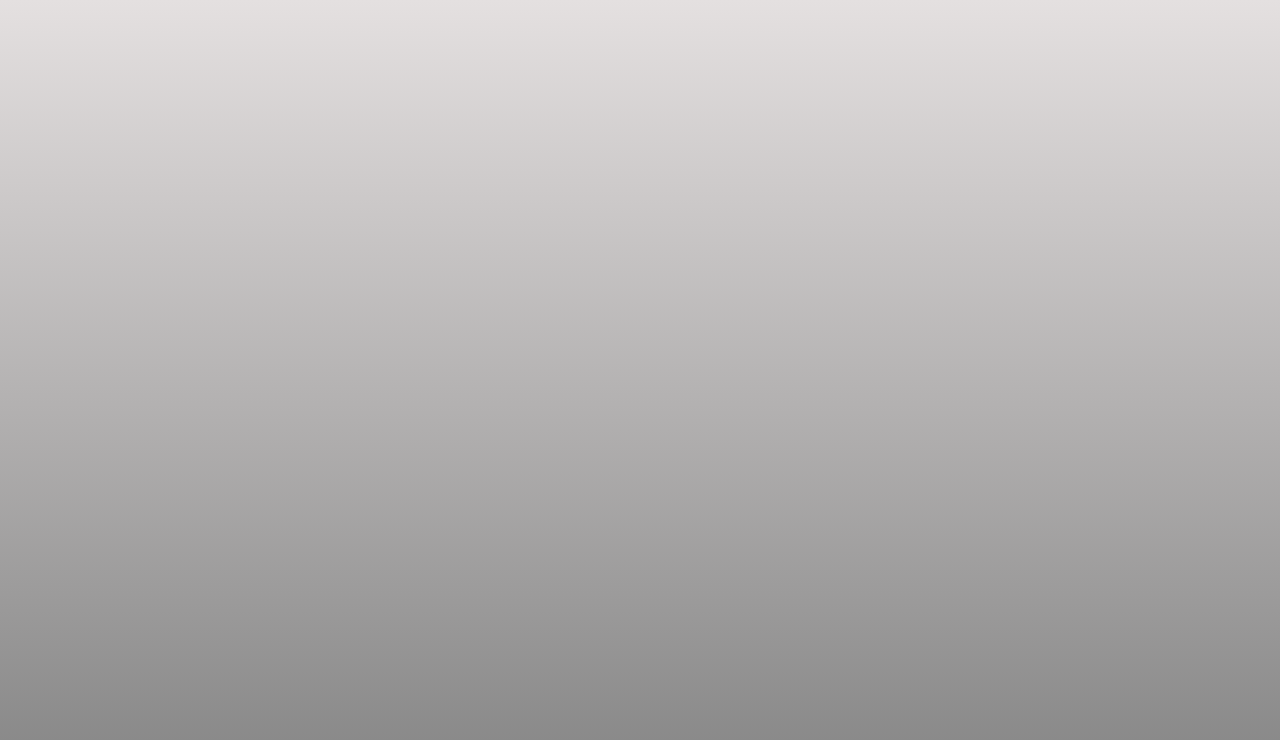
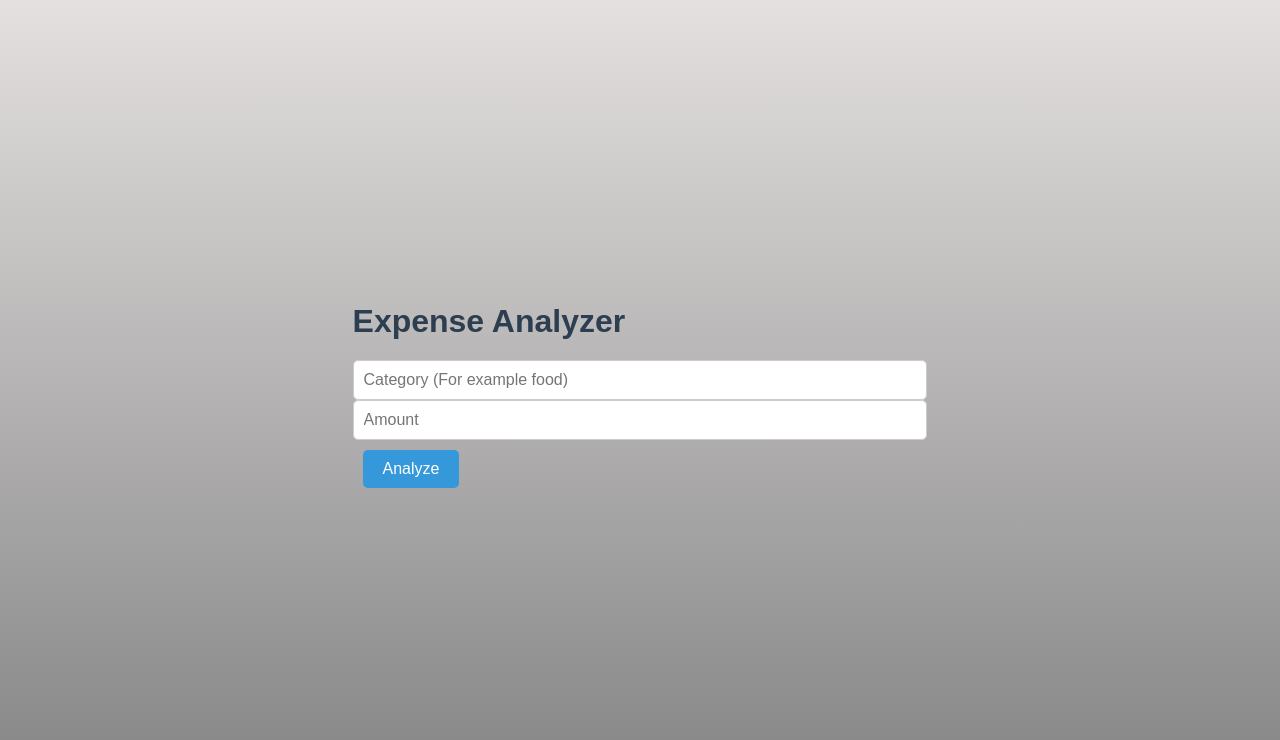
Before and after one commit to aliva2/Financial-Tracker-Frontend, a React (Create React App) app: page /expense-analyzer in a window 1280 px wide. Before the commit this address had no page. Shown: the top 740 px of the page. Built offline with nearby package versions, Linux system fonts and the light colour scheme; sample sign-in values are in the browser's storage.

Commit message:
Adding openAI

```diff
--- a/src/App.js
+++ b/src/App.js
@@ -1,35 +1,46 @@
-import React, { useState } from "react";
-import { BrowserRouter as Router, Routes, Route, Navigate } from "react-router-dom"; // Import routing components
-import LoginForm from "./Components/auth/LoginForm/LoginForm";
-import RegisterForm from "./Components/auth/RegisterForm/RegisterForm";
-import Dashboard from "./Components/Dashboard/Dashboard";
-import Settings from "./Components/Dashboard/Settings";
-import RequireAuth from "./Components/RequireAuth";
+import React, { useState } from 'react';
+import { BrowserRouter as Router, Routes, Route, Navigate } from 'react-router-dom';
+import LoginForm from './Components/auth/LoginForm/LoginForm';
+import RegisterForm from './Components/auth/RegisterForm/RegisterForm';
+import Dashboard from './Components/Dashboard/Dashboard';
+import Settings from './Components/Dashboard/Settings';
+import ExpenseAnalyzer from './Components/openAI/ExpenseAnalyzer';
 
 function App() {
-  // State to toggle between LoginForm and RegisterForm
     const [isRegistering, setIsRegistering] = useState(false);
 
-  // Function to handle showing the RegisterForm when "Register" link is clicked
     const handleRegisterClick = () => {
         setIsRegistering(true);
     };
 
-  // Function to handle going back to LoginForm when user clicks "Back to Login"
     const handleBackToLoginClick = () => {
         setIsRegistering(false);
     };
 
-  const isAuthenticated = !!localStorage.getItem("jwt"); // Check if user is authenticated
+    const isAuthenticated = !!localStorage.getItem('jwt');
 
     return (
         <Router>
             <Routes>
-        <Route path="/" element={!isRegistering ? <LoginForm onRegisterClick={handleRegisterClick} /> : <RegisterForm onBackToLoginClick={handleBackToLoginClick} />} />
-        <Route element={<RequireAuth />}>
-          <Route path="/dashboard" element={isAuthenticated ? <Dashboard /> : <Navigate to="/" />} />
-          <Route path="/settings" element={isAuthenticated ? <Settings /> : <Navigate to="/" />} />
-        </Route>
+                <Route
+                    path="/"
+                    element={!isRegistering ?
+                        <LoginForm onRegisterClick={handleRegisterClick} /> :
+                        <RegisterForm onBackToLoginClick={handleBackToLoginClick} />
+                    }
+                />
+                <Route
+                    path="/dashboard"
+                    element={isAuthenticated ? <Dashboard /> : <Navigate to="/" />}
+                />
+                <Route
+                    path="/settings"
+                    element={isAuthenticated ? <Settings /> : <Navigate to="/" />}
+                />
+                <Route
+                    path="/expense-analyzer"
+                    element={isAuthenticated ? <ExpenseAnalyzer /> : <Navigate to="/" />}
+                />
             </Routes>
         </Router>
     );
--- /dev/null
+++ b/src/Components/openAI/ExpenseAnalyzer.js
@@ -0,0 +1,46 @@
+import React, { useState } from "react";
+import { analyzeExpense } from "../services/openAI";
+
+const ExpenseAnalyzer = () => {
+    const [category, setCategory] = useState("");
+    const [amount, setAmount] = useState("");
+    const [advice, setAdvice] = useState("");
+
+    const handleAnalyze = async () => {
+        if (!category || !amount) {
+            alert("Enter category and amount");
+            return;
+        }
+
+        const result = await analyzeExpense(category, amount);
+        setAdvice(result);
+    };
+
+    return (
+        <div>
+            <h2>Expense Analyzer</h2>
+            <input
+                type="text"
+                placeholder="Category (For example food)"
+                value={category}
+                onChange={(e) => setCategory(e.target.value)}
+            />
+            <input
+                type="number"
+                placeholder="Amount"
+                value={amount}
+                onChange={(e) => setAmount(e.target.value)}
+            />
+            <button onClick={handleAnalyze}>Analyze</button>
+
+            {advice && (
+                <div>
+                    <h3>Advice:</h3>
+                    <p>{advice}</p>
+                </div>
+            )}
+        </div>
+    );
+};
+
+export default ExpenseAnalyzer;
--- /dev/null
+++ b/src/Components/services/openAI.js
@@ -0,0 +1,41 @@
+import axios from "../../api/axios";
+
+const BACKEND_API_URL = "http://localhost:8080/api/ai";
+
+export const analyzeExpense = async (category, amount) => {
+    try {
+        if (!category || isNaN(Number(amount))) {
+            console.error("Invalid input: category or amount is missing or incorrect");
+            return "Invalid input";
+        }
+
+        const numericAmount = Number(amount);
+        const token = localStorage.getItem("accessToken");
+
+        if (!token) {
+            console.error("No JWT token found, user might not be authenticated");
+            return "User not authenticated";
+        }
+
+        console.log(`Sending request to backend: ${BACKEND_API_URL}`);
+        console.log(`Request payload: category=${category}, amount=${numericAmount}`);
+
+        const response = await axios.post(
+            BACKEND_API_URL,
+            { category, amount: numericAmount },
+            {
+                headers: {
+                    'Content-Type': 'application/json',
+                    'Authorization': `Bearer ${token}`
+                },
+                withCredentials: true
+            }
+        );
+
+        console.log("Received response:", response.data);
+        return response.data;
+    } catch (error) {
+        console.error("Error occurred while fetching data:", error);
+        return "Error while getting information";
+    }
+};
```
Lines whose indentation alone changed are shown as unchanged.
